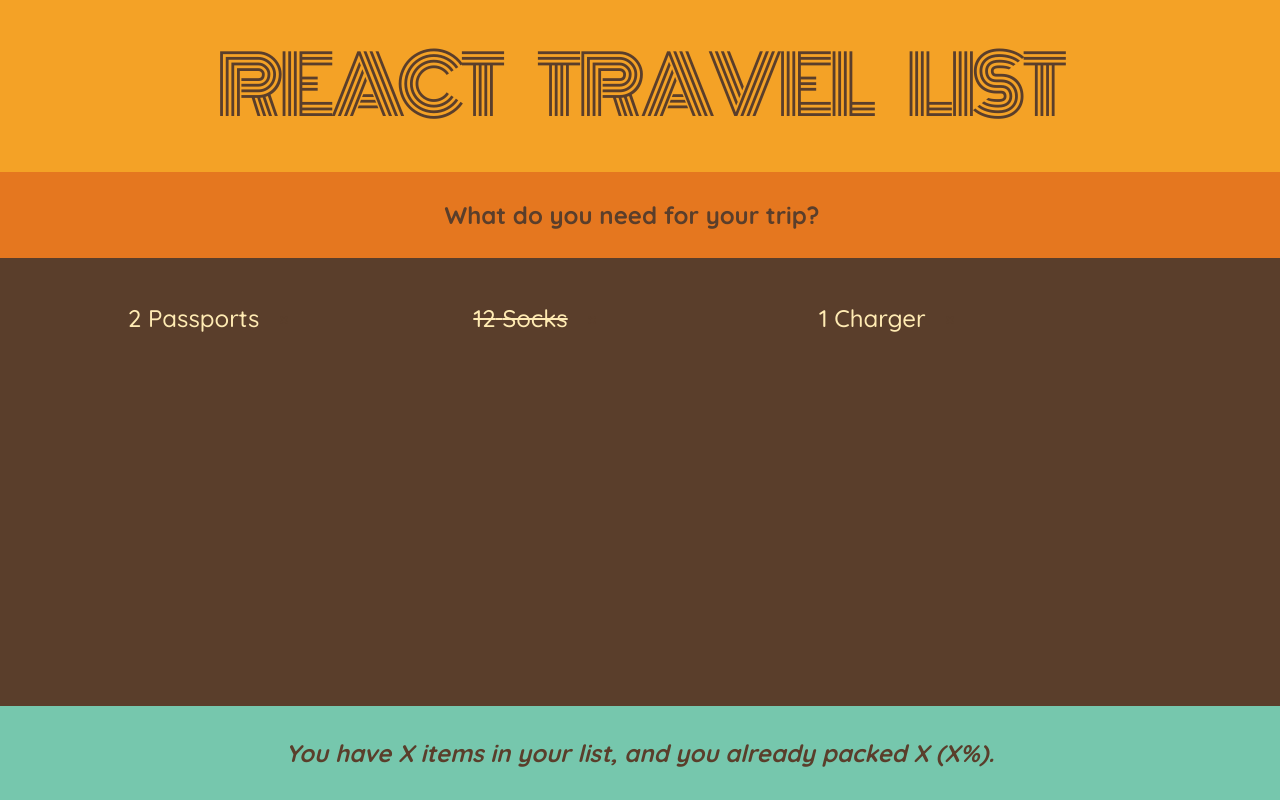
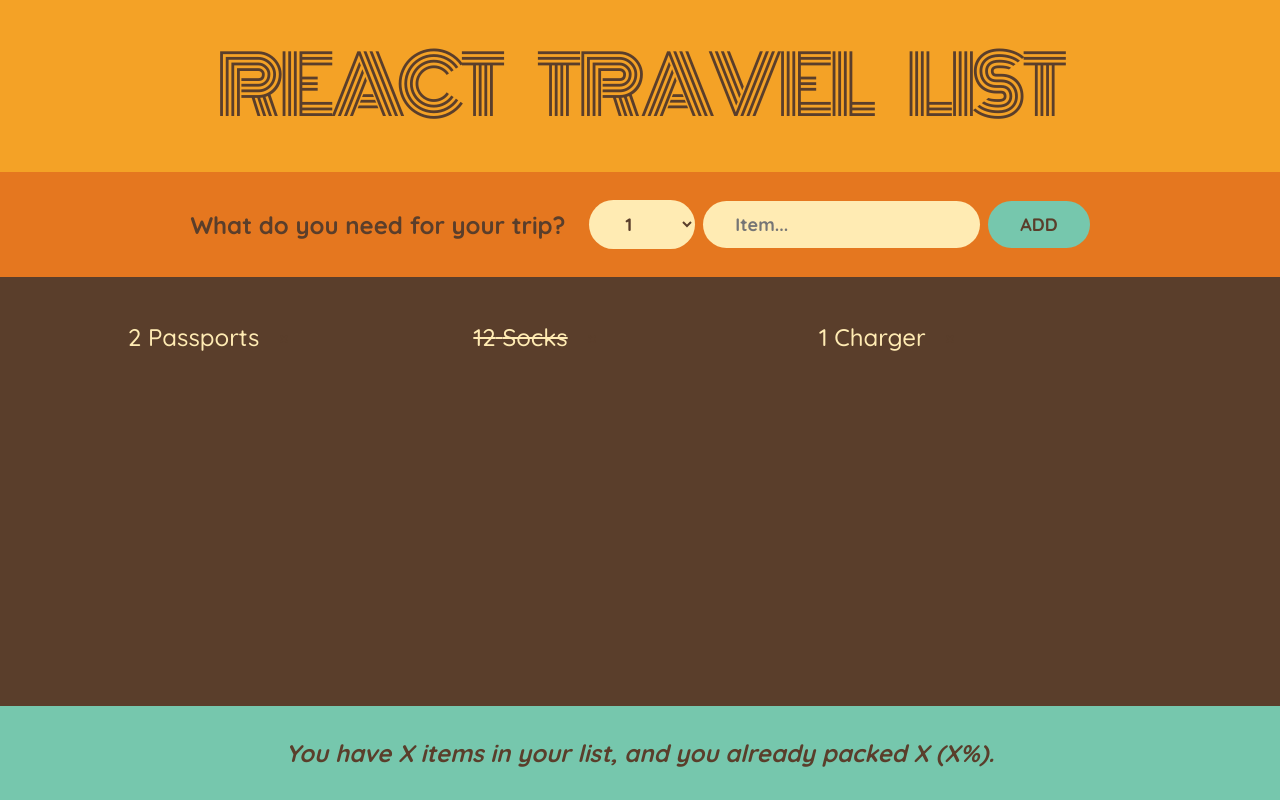
Before and after one commit to yungshun317/react-travel-list, a React (Create React App) app: page / in a window 1280 px wide. Built offline with nearby package versions, Linux system fonts and the light colour scheme.

Commit message:
[FEAT] Build the form using `Array.from` and `map` functions

```diff
--- a/src/App.js
+++ b/src/App.js
@@ -25,9 +25,30 @@ function Logo() {
 
 function Form() {
   return (
-      <div className="add-form">
+      <form className="add-form">
         <h3>What do you need for your trip?</h3>
-      </div>
+        <select>
+          {Array.from({ length: 20 }, (_, i) => i + 1)
+          .map((num) => (
+            <option value={num} key={num}>
+              {num}
+            </option>
+          ))}
+          { /*
+            Array.from({ length: 20 }, (_, i) => i + 1)
+            (20) [1, 2, 3, 4, 5, 6, 7, 8, 9, 10, 11, 12, 13, 14, 15, 16, 17, 18, 19, 20]
+            */
+          }
+          { /*
+            <option value={1}>1</option>
+            <option value={2}>2</option>
+            <option value={3}>3</option>
+            */
+          }
+        </select>
+        <input type="text" placeholder="Item..." />
+        <button>Add</button>
+      </form>
   )
 }
 
@@ -35,7 +56,7 @@ function PackingList() {
   return <div className="list">
     <ul>
       {initialItems.map(item => (
-          <Item item={item} />
+          <Item item={item} key={item.id} />
       ))}
     </ul>
   </div>
```
